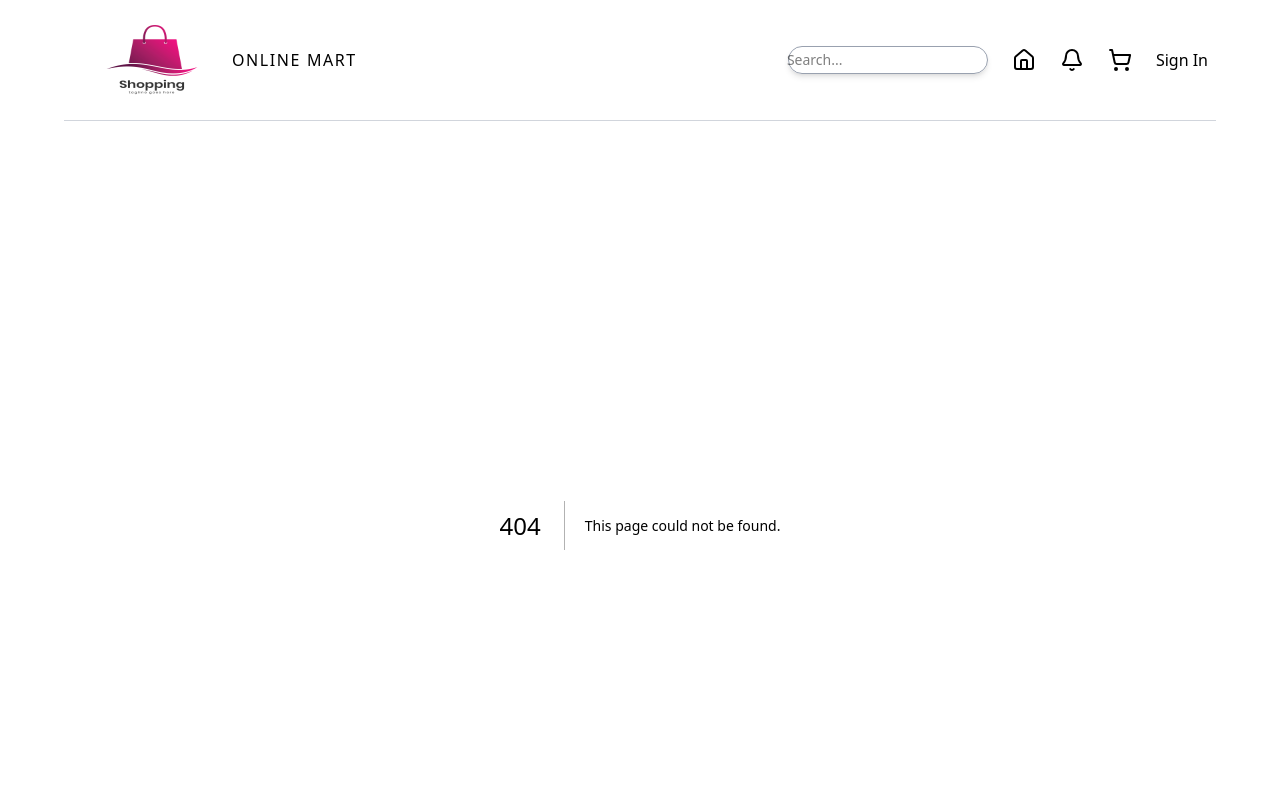
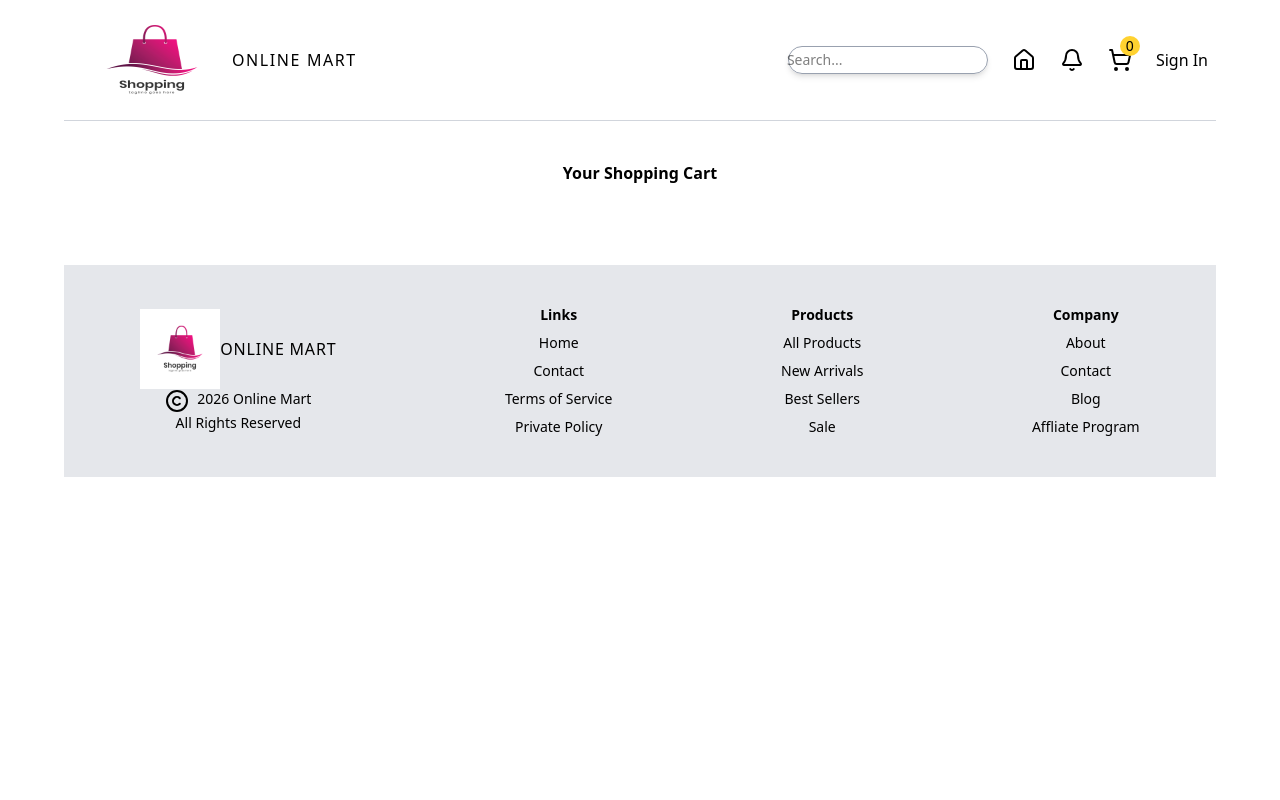
Before and after one commit to mohammedansarusman/ecommerceProject, a Next.js app: page /cart in a window 1280 px wide. Before the commit this address had no page. Shown: the top 800 px of the page. Built offline with nearby package versions, Linux system fonts and the light colour scheme.

Commit message:
sort routing features done

```diff
--- /dev/null
+++ b/src/app/cart/page.tsx
@@ -0,0 +1,25 @@
+"use client";
+
+const steps = [
+  {
+    id: 1,
+    title: "Shopping Cart",
+  },
+  {
+    id: 2,
+    title: "Shipping Address",
+  },
+  {
+    id: 3,
+    title: "Payment Method",
+  },
+];
+export default function CartPage() {
+  return (
+    <div className="w-full">
+      <header className="w-full flex justify-center items-center text-md font-bold mt-10">
+          <h1>Your Shopping Cart</h1>
+      </header>
+    </div>
+  );
+}
--- a/src/app/components/Categories.tsx
+++ b/src/app/components/Categories.tsx
@@ -11,11 +11,9 @@ import { useSearchParams, useRouter, usePathname } from "next/navigation";
 
 export const Categories = () => {
   const searchParams = useSearchParams();
-  console.log("Search Params:", searchParams);
   const router = useRouter();
   const pathname = usePathname();
   const selectedCategory = searchParams.get("category");
-  console.log("Selected Category:", selectedCategory);
 
   const handleChange=(value: string)=>{
     const params = new URLSearchParams(searchParams)
--- a/src/app/components/Filter.tsx
+++ b/src/app/components/Filter.tsx
@@ -6,8 +6,9 @@ export const Filter = () => {
   const pathname = usePathname();
 
   const handleFilterChange = (value: string) => {
-    console.log("Selected filter:", value);
-    const parmas = new URLSearchParams(searchParams);
+    const params = new URLSearchParams(searchParams);
+    params.set('sort',value);
+    router.push(`${pathname}?${params.toString()}`)
   };
 
   return (
--- a/src/app/components/Navbar.tsx
+++ b/src/app/components/Navbar.tsx
@@ -2,6 +2,7 @@ import Image from "next/image"
 import Link from "next/link"
 import { SearchBar } from "./SearchBar"
 import { Home, Bell, ShoppingCart } from "lucide-react"
+import { ShoppingCartIcon } from "./ShoppingCartIcon"
 export const Navbar = () => {
   return (
     <nav className="w-full flex justify-between items-center px-2 border-b border-gray-300 mb-1">
@@ -15,7 +16,7 @@ export const Navbar = () => {
           <Home/>
         </Link>
         <Bell/>
-        <ShoppingCart/>
+        <ShoppingCartIcon/>
         <Link href="/sign-in">
           <p>Sign In</p>
         </Link>
--- /dev/null
+++ b/src/app/components/ShoppingCartIcon.tsx
@@ -0,0 +1,13 @@
+import { ShoppingCart } from 'lucide-react'
+import Link from 'next/link'
+
+export const ShoppingCartIcon = () => {
+  return (
+    <Link className='relative' href={"/cart"}>
+        <ShoppingCart/>
+        <div className='absolute -top-3 -right-2 w-5 h-5 bg-amber-300 rounded-full flex justify-center items-center text-sm'>
+            <span>0</span>
+        </div>
+    </Link>
+  )
+}
```
